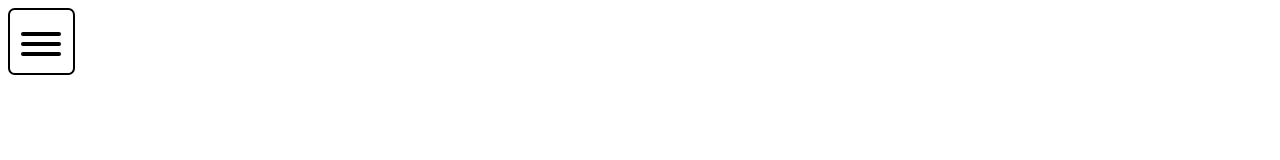
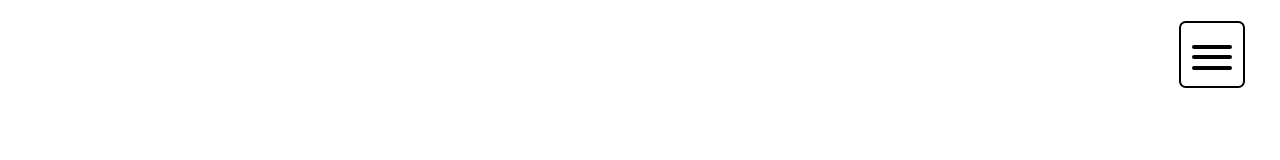
Before and after one commit to MohamedBechirMejri/top-drop-down-menu, a website built with webpack: page src/template.html in a window 1280 px wide. Built offline with nearby package versions, Linux system fonts and the light colour scheme.

Commit message:
position toggle button

```diff
--- a/src/main.scss
+++ b/src/main.scss
@@ -16,7 +16,9 @@ nav {
         height: 5em;
         border-radius: 0.5em;
         border-style: solid;
-        position: relative;
+        position: absolute;
+        right: 2em;
+        top: 1em;
 
         &:hover {
             box-shadow: 0 0 0 0.15em colors.$main-dark;
```
